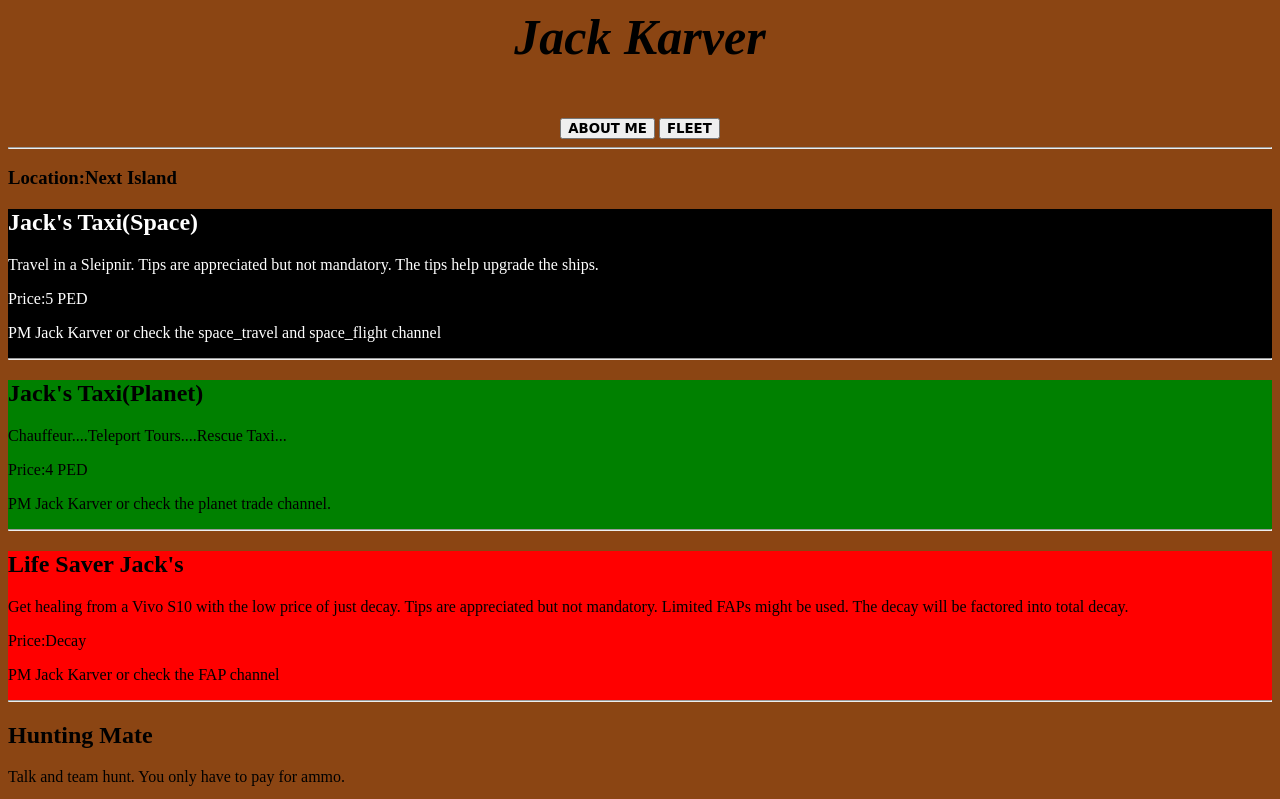
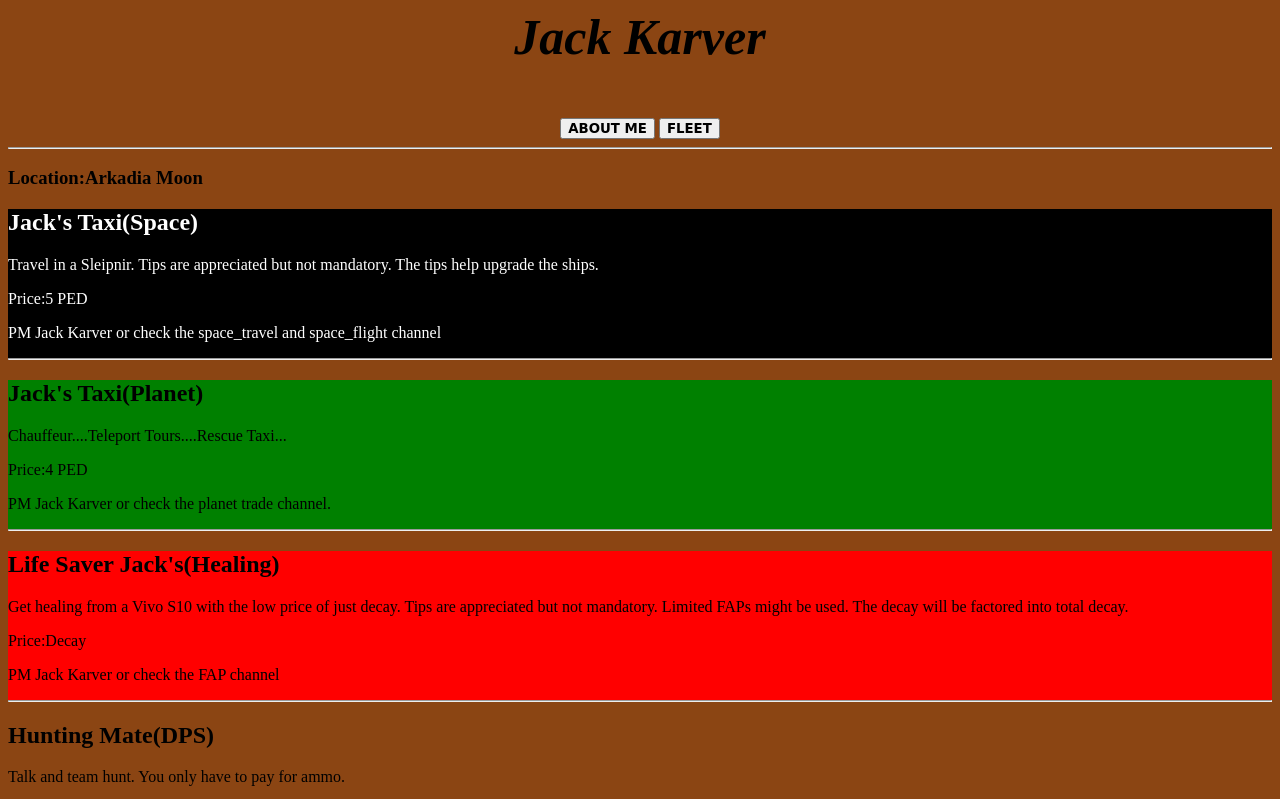
Before and after one commit to Thunder-Power-Studios/Jack-Karver, a plain HTML site: page index.html in a window 1280 px wide. Shown: the top 799 px of the page. Drawn offline with Linux system fonts and the light colour scheme.

Commit message:
Location Update+Site Update

```diff
--- a/index.html
+++ b/index.html
@@ -17,7 +17,7 @@ Website is made for Jack Karver-->
 <hr>
 </header>
 <body>
-<h3>Location:Next Island</h3>
+<h3>Location:Arkadia Moon</h3>
 <div class="spacetaxi">
 <h2>Jack's Taxi(Space)</h2>
 <p>Travel in a Sleipnir. Tips are appreciated but not mandatory. The tips help upgrade the ships.</p>
@@ -31,12 +31,12 @@ Website is made for Jack Karver-->
 <p>PM Jack Karver or check the planet trade channel.</p>
 <hr></div>
 <div class="healing">
-<h2>Life Saver Jack's</h2>
+<h2>Life Saver Jack's(Healing)</h2>
 <p>Get healing from a Vivo S10 with the low price of just decay. Tips are appreciated but not mandatory. Limited FAPs might be used. The decay will be factored into total decay.</p>
 <p>Price:Decay</p>
 <p>PM Jack Karver or check the FAP channel</p>
 <hr></div>
-<h2>Hunting Mate</h2>
+<h2>Hunting Mate(DPS)</h2>
 <p>Talk and team hunt. You only have to pay for ammo.</p>
 <p>Price:Ammo</p>
 <p>PM Jack Karver or check the planet trade channel.</p>
```
